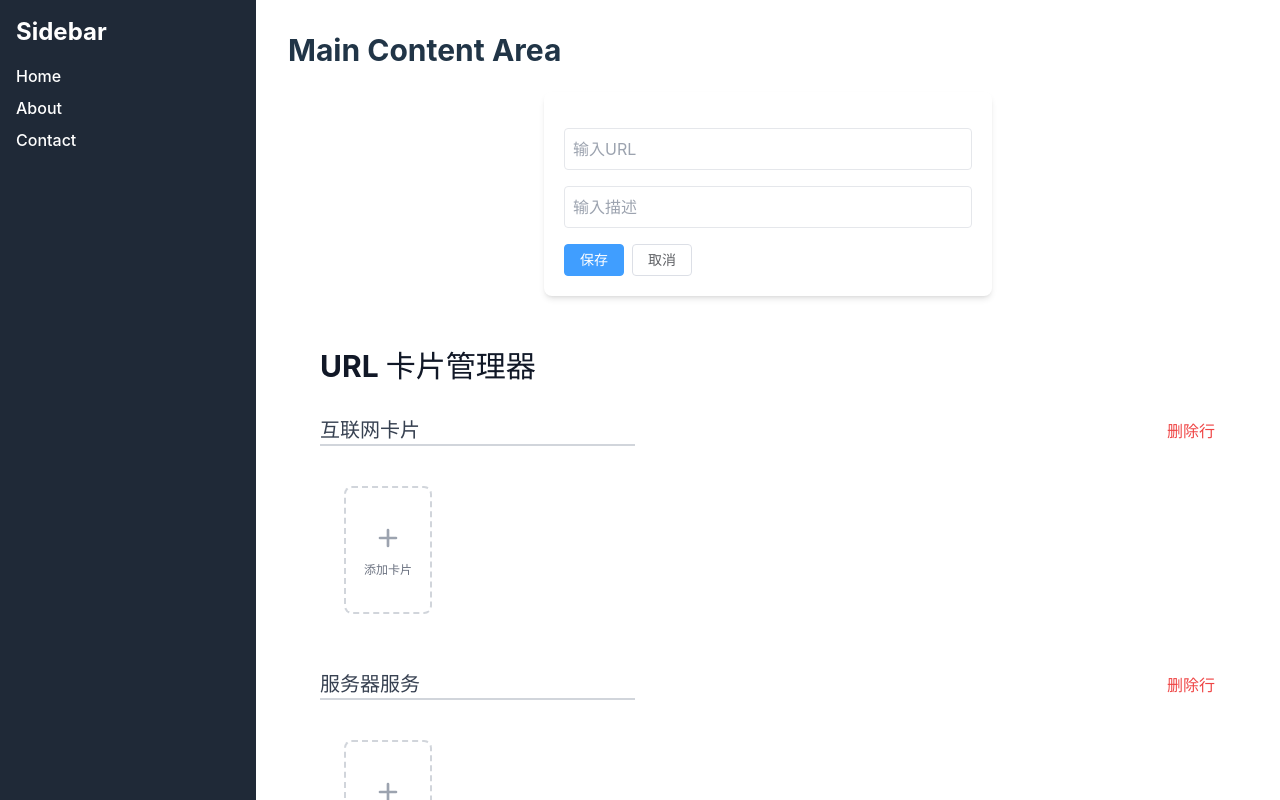
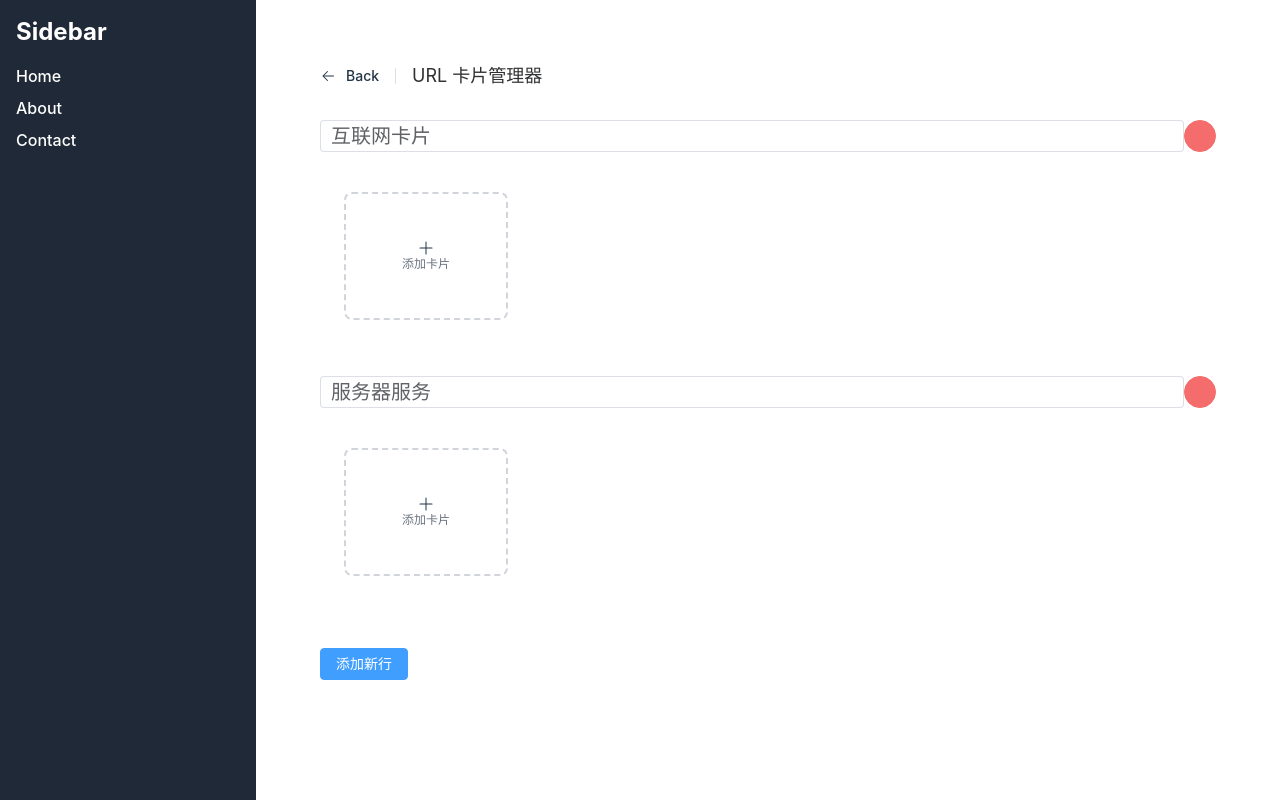
Before and after one commit to re0phimes/WebNavi, a Vue app: page / in a window 1280 px wide. Built offline with nearby package versions, Linux system fonts and the light colour scheme.

Commit message:
feat:增加了element-plus icon

```diff
--- a/package.json
+++ b/package.json
@@ -9,6 +9,7 @@
     "preview": "vite preview"
   },
   "dependencies": {
+    "@element-plus/icons-vue": "^2.3.1",
     "element-plus": "^2.8.3",
     "vue": "^3.4.37"
   },
--- a/src/App.vue
+++ b/src/App.vue
@@ -25,9 +25,7 @@ import UrlManager from './components/UrlManager.vue';
         <!-- 主内容区域 -->
         <div class="flex-1 overflow-hidden">
             <div class="h-full overflow-y-auto p-8">
-                <h1 class="text-3xl font-bold mb-6">Main Content Area</h1>
 
-                <UrlCard></UrlCard>
                 <UrlManager></UrlManager>
             </div>
         </div>
--- a/src/components/UrlCard.vue
+++ b/src/components/UrlCard.vue
@@ -1,50 +1,68 @@
 <template>
-    <div class="max-w-md mx-auto my-5">
-        <div class="bg-white shadow-md rounded-lg overflow-hidden">
-            <div class="p-5 relative" @mouseenter="showActions = true" @mouseleave="showActions = false">
+    <el-card class="max-w-md mx-auto my-5" shadow="hover">
+      <div
+        class="p-5 relative"
+        @mouseenter="showActions = true"
+        @mouseleave="showActions = false"
+      >
         <div v-if="!isEditing" @click="openUrl" class="cursor-pointer">
           <div class="flex items-center">
-                        <img v-if="favicon" :src="favicon" alt="Favicon" class="w-6 h-6 mr-3">
+            <img
+              v-if="favicon"
+              :src="favicon"
+              alt="Favicon"
+              class="w-6 h-6 mr-3"
+            />
             <div>
-                            <div class="font-bold text-lg">{{ url || '未设置 URL' }}</div>
-                            <div class="text-sm text-gray-600">{{ description || '无描述' }}</div>
+              <div class="font-bold">{{ url || '未设置 URL' }}</div>
+              <div class="text-gray-600">{{ description || '无描述' }}</div>
             </div>
           </div>
         </div>
 
         <form v-if="isEditing" @submit.prevent="saveUrl" class="space-y-4 mt-4">
           <div>
-                        <input v-model="editingUrl" placeholder="输入URL"
-                            class="w-full p-2 border rounded focus:outline-none focus:ring-2 focus:ring-blue-500" />
+            <el-input
+              v-model="editingUrl"
+              placeholder="输入URL"
+              clearable
+            />
           </div>
           <div>
-                        <input v-model="editingDescription" placeholder="输入描述"
-                            class="w-full p-2 border rounded focus:outline-none focus:ring-2 focus:ring-blue-500" />
+            <el-input
+              v-model="editingDescription"
+              placeholder="输入描述"
+              clearable
+            />
           </div>
           <div class="flex space-x-2">
             <el-button type="primary" native-type="submit">保存</el-button>
-                        <el-button @click="cancelEditing" type="default">取消</el-button>
+            <el-button @click="cancelEditing">取消</el-button>
           </div>
         </form>
 
         <div v-if="url && !isEditing" class="mt-4 flex items-center">
-                    <span :class="[
-                        'px-2 py-1 text-xs font-bold rounded-full',
-                        isOnline ? 'bg-green-500 text-white' : 'bg-red-500 text-white'
-                    ]">
+          <el-tag
+            :type="isOnline ? 'success' : 'danger'"
+            size="small"
+            effect="dark"
+          >
             {{ isOnline ? '在线' : '离线' }}
-                    </span>
-                    <el-button @click="checkStatus" class="ml-2" icon="el-icon-refresh" circle></el-button>
-                </div>
-
+          </el-tag>
+          <el-button
+            @click="checkStatus"
+            icon="el-icon-refresh"
+            circle
+            class="ml-2"
+          />
         </div>
       </div>
-    </div>
+    </el-card>
   </template>
 
   <script setup>
-import { ElMessage, ElButton } from 'element-plus';
-import { ref, onMounted, onUnmounted, watch } from 'vue'
+  import { ElMessage, ElButton, ElInput, ElCard, ElTag } from 'element-plus';
+  import { ref, onMounted, onUnmounted, watch } from 'vue';
 
   const props = defineProps({
     initialUrl: {
@@ -59,136 +77,136 @@ const props = defineProps({
       type: [String, Number],
       required: true
     }
-})
+  });
 
-const emit = defineEmits(['update:url', 'update:description', 'delete'])
+  const emit = defineEmits(['update:url', 'update:description', 'delete']);
 
-const url = ref(props.initialUrl)
-const description = ref(props.initialDescription)
-const editingUrl = ref(props.initialUrl)
-const editingDescription = ref(props.initialDescription)
-const isEditing = ref(!props.initialUrl)
-const isOnline = ref(false)
-const favicon = ref('')
-const showActions = ref(false)
+  const url = ref(props.initialUrl);
+  const description = ref(props.initialDescription);
+  const editingUrl = ref(props.initialUrl);
+  const editingDescription = ref(props.initialDescription);
+  const isEditing = ref(!props.initialUrl);
+  const isOnline = ref(false);
+  const favicon = ref('');
+  const showActions = ref(false);
 
   const isValidIpAddress = (ipAddress) => {
-    const ipPattern = /^(\d{1,3}\.){3}\d{1,3}$/
+    const ipPattern = /^(\d{1,3}\.){3}\d{1,3}$/;
     if (ipPattern.test(ipAddress)) {
-        const parts = ipAddress.split('.')
-        return parts.every(part => parseInt(part) >= 0 && parseInt(part) <= 255)
+      const parts = ipAddress.split('.');
+      return parts.every(part => parseInt(part) >= 0 && parseInt(part) <= 255);
     }
-    return false
-}
+    return false;
+  };
 
   const startEditing = () => {
-    editingUrl.value = url.value
-    editingDescription.value = description.value
-    isEditing.value = true
-}
+    editingUrl.value = url.value;
+    editingDescription.value = description.value;
+    isEditing.value = true;
+  };
 
   const saveUrl = async () => {
     if (editingUrl.value) {
       try {
-            await updateUrl(props.id, editingUrl.value, editingDescription.value)
-            url.value = editingUrl.value
-            description.value = editingDescription.value
-            isEditing.value = false
-            emit('update:url', url.value)
-            emit('update:description', description.value)
-            checkStatus()
-            fetchFavicon()
-            ElMessage.success('URL 更新成功')
+        // await updateUrl(props.id, editingUrl.value, editingDescription.value);
+        url.value = editingUrl.value;
+        description.value = editingDescription.value;
+        isEditing.value = false;
+        // emit('update:url', url.value);
+        // emit('update:description', description.value);
+        checkStatus();
+        // fetchFavicon();
+        ElMessage.success('URL 更新成功');
       } catch (error) {
-            ElMessage.error('URL 更新失败')
+        ElMessage.error('URL 更新失败');
       }
     } else {
-        ElMessage.error('请输入有效的URL')
+      ElMessage.error('请输入有效的URL');
     }
-}
+  };
 
   const cancelEditing = () => {
-    isEditing.value = false
-    editingUrl.value = url.value
-    editingDescription.value = description.value
-}
+    isEditing.value = false;
+    editingUrl.value = url.value;
+    editingDescription.value = description.value;
+  };
 
   const checkStatus = async () => {
     if (url.value) {
       try {
-            const response = await fetch(url.value, { mode: 'no-cors' })
-            isOnline.value = response.status === 0 || (response.status >= 200 && response.status < 300)
-            ElMessage.success(`状态更新成功: ${isOnline.value ? '在线' : '离线'}`)
+        const response = await fetch(url.value, { mode: 'no-cors' });
+        isOnline.value = response.status === 0 || (response.status >= 200 && response.status < 300);
+        ElMessage.success(`状态更新成功: ${isOnline.value ? '在线' : '离线'}`);
       } catch (error) {
-            isOnline.value = false
-            ElMessage.error('检查状态时发生错误')
+        isOnline.value = false;
+        ElMessage.error('检查状态时发生错误');
       }
     }
-}
+  };
 
   const fetchFavicon = () => {
     if (url.value) {
-        let faviconUrl
+      let faviconUrl;
       if (isValidIpAddress(url.value)) {
-            faviconUrl = `http://${url.value}/favicon.ico`
+        faviconUrl = `http://${url.value}/favicon.ico`;
       } else {
         try {
-                const urlObject = new URL(url.value)
-                faviconUrl = `${urlObject.protocol}//${urlObject.hostname}/favicon.ico`
+          const urlObject = new URL(url.value);
+          faviconUrl = `${urlObject.protocol}//${urlObject.hostname}/favicon.ico`;
         } catch (error) {
-                faviconUrl = `http://${url.value}/favicon.ico`
+          faviconUrl = `http://${url.value}/favicon.ico`;
         }
       }
-        favicon.value = faviconUrl
+      favicon.value = faviconUrl;
     } else {
-        favicon.value = ''
+      favicon.value = '';
     }
-}
+  };
 
   const openUrl = () => {
     if (url.value) {
-        let fullUrl = url.value
+      let fullUrl = url.value;
       if (!fullUrl.startsWith('http://') && !fullUrl.startsWith('https://') && !isValidIpAddress(fullUrl)) {
-            fullUrl = `http://${fullUrl}`
+        fullUrl = `http://${fullUrl}`;
       } else if (isValidIpAddress(fullUrl)) {
-            fullUrl = `http://${fullUrl}`
+        fullUrl = `http://${fullUrl}`;
       }
-        window.open(fullUrl, '_blank', 'noopener,noreferrer')
+      window.open(fullUrl, '_blank', 'noopener,noreferrer');
     }
-}
+  };
 
   const deleteCard = async () => {
     try {
-        await deleteUrl(props.id)
-        emit('delete', props.id)
-        ElMessage.success('URL 删除成功')
+      await deleteUrl(props.id);
+      emit('delete', props.id);
+      ElMessage.success('URL 删除成功');
     } catch (error) {
-        ElMessage.error('URL 删除失败')
+      ElMessage.error('URL 删除失败');
     }
-}
+  };
 
   onMounted(() => {
     if (url.value) {
-        checkStatus()
-        fetchFavicon()
+      checkStatus();
+      fetchFavicon();
     }
-})
+  });
 
   watch(() => props.initialUrl, (newValue) => {
-    url.value = newValue
-    editingUrl.value = newValue
-    isEditing.value = !newValue
-    fetchFavicon()
-})
+    url.value = newValue;
+    editingUrl.value = newValue;
+    isEditing.value = !newValue;
+    fetchFavicon();
+  });
 
   watch(() => props.initialDescription, (newValue) => {
-    description.value = newValue
-    editingDescription.value = newValue
-})
+    description.value = newValue;
+    editingDescription.value = newValue;
+  });
 
-const timer = setInterval(checkStatus, 60000)
+  const timer = setInterval(checkStatus, 60000);
 
   onUnmounted(() => {
-    clearInterval(timer)
-})
+    clearInterval(timer);
+  });
   </script>
--- a/src/components/UrlManager.vue
+++ b/src/components/UrlManager.vue
@@ -1,96 +1,79 @@
 <template>
     <div class="max-w-full mx-auto px-4 sm:px-6 lg:px-8 py-8">
-    <h1 class="text-3xl font-bold text-gray-900 mb-8">URL 卡片管理器</h1>
+        <el-page-header content="URL 卡片管理器" class="mb-8"></el-page-header>
 
         <div v-for="(row, rowIndex) in rows" :key="rowIndex" class="mb-8">
             <div class="flex justify-between items-center mb-4">
-        <input
-          v-model="row.title"
-          class="text-xl font-semibold text-gray-700 bg-transparent border-b-2 border-gray-300 focus:border-blue-500 outline-none"
-          placeholder="输入行标题"
-        />
-        <button
-          @click="removeRow(rowIndex)"
-          class="text-red-500 hover:text-red-600 transition duration-300 ease-in-out"
-        >
-          删除行
-        </button>
+                <el-input v-model="row.title" placeholder="输入行标题" class="text-xl font-semibold"></el-input>
+                <el-button type="danger" icon="el-icon-delete" @click="removeRow(rowIndex)" circle></el-button>
             </div>
 
-      <div class="grid grid-cols-6 gap-4">
+            <div class="grid grid-cols-4 gap-4">
                 <div v-for="(card, cardIndex) in row.cards" :key="cardIndex" class="relative">
-          <UrlCard
-            :initial-url="card.url"
-            @update:url="updateCard(rowIndex, cardIndex, $event)"
-            class="h-full"
-          />
-          <button
-            @click="removeCard(rowIndex, cardIndex)"
-            class="absolute top-2 right-2 bg-red-500 hover:bg-red-600 text-white rounded-full p-1 transition duration-300 ease-in-out"
-          >
-            <svg xmlns="http://www.w3.org/2000/svg" class="h-4 w-4" viewBox="0 0 20 20" fill="currentColor">
-              <path fill-rule="evenodd" d="M4.293 4.293a1 1 0 011.414 0L10 8.586l4.293-4.293a1 1 0 111.414 1.414L11.414 10l4.293 4.293a1 1 0 01-1.414 1.414L10 11.414l-4.293 4.293a1 1 0 01-1.414-1.414L8.586 10 4.293 5.707a1 1 0 010-1.414z" clip-rule="evenodd" />
-            </svg>
-          </button>
+                    <UrlCard :initial-url="card.url" @update:url="updateCard(rowIndex, cardIndex, $event)"
+                        class="h-full" />
+                    <el-button type="primary" @click="updateCard(rowIndex, cardIndex)" circle
+                        class="absolute top-2 right-12">
+                        <el-icon>
+                            <edit />
+                        </el-icon>
+                    </el-button>
+                    <el-button type="danger" @click="removeCard(rowIndex, cardIndex)" circle
+                        class="absolute top-2 right-2">
+                        <el-icon>
+                            <delete />
+                        </el-icon>
+                    </el-button>
                 </div>
-        <div
-          v-if="row.cards.length < 100"
-          @click="addCard(rowIndex)"
-          class="flex flex-col items-center justify-center h-32 m-6 border-2 border-dashed border-gray-300 rounded-lg cursor-pointer transition duration-300 ease-in-out hover:bg-gray-50"
-        >
-          <svg class="w-8 h-8 text-gray-400 mb-2" fill="none" stroke="currentColor" viewBox="0 0 24 24" xmlns="http://www.w3.org/2000/svg">
-            <path stroke-linecap="round" stroke-linejoin="round" stroke-width="2" d="M12 6v6m0 0v6m0-6h6m-6 0H6"></path>
-          </svg>
+                <div v-if="row.cards.length < 100" @click="addCard(rowIndex)"
+                    class="flex flex-col items-center justify-center h-32 m-6 border-2 border-dashed border-gray-300 rounded-lg cursor-pointer transition duration-300 ease-in-out hover:bg-gray-50">
+                    <el-icon>
+                        <plus />
+                    </el-icon>
                     <span class="text-xs text-gray-500">添加卡片</span>
                 </div>
             </div>
         </div>
 
-    <button
-      @click="addRow"
-      class="mt-4 px-4 py-2 bg-blue-500 text-white rounded hover:bg-blue-600 transition duration-300 ease-in-out"
-    >
+        <el-button @click="addRow" type="primary" class="mt-4">
             添加新行
-    </button>
+        </el-button>
     </div>
 </template>
 
 <script setup>
-import { ref, watch } from 'vue'
-import UrlCard from './UrlCard.vue'
+import { ref, watch } from 'vue';
+import { ElButton, ElInput, ElPageHeader, ElIcon } from 'element-plus';
+import { Plus, Delete, Edit } from '@element-plus/icons-vue';
+import UrlCard from './UrlCard.vue';
 
 const rows = ref([
     { title: '互联网卡片', cards: [] },
     { title: '服务器服务', cards: [] }
-])
+]);
 
 const addRow = () => {
-  rows.value.push({ title: '', cards: [] })
-}
+    rows.value.push({ title: '', cards: [] });
+};
 
 const removeRow = (rowIndex) => {
-  rows.value.splice(rowIndex, 1)
-}
+    rows.value.splice(rowIndex, 1);
+};
 
 const addCard = (rowIndex) => {
     if (rows.value[rowIndex].cards.length < 100) {
-    rows.value[rowIndex].cards.push({ url: '' })
+        rows.value[rowIndex].cards.push({ url: '' });
     }
-}
-
-const updateCard = (rowIndex, cardIndex, newUrl) => {
-  rows.value[rowIndex].cards[cardIndex].url = newUrl
-}
+};
 
 const removeCard = (rowIndex, cardIndex) => {
-  rows.value[rowIndex].cards.splice(cardIndex, 1)
+    rows.value[rowIndex].cards.splice(cardIndex, 1);
+};
+
+watch(rows, (newRows) => {
+    const lastRow = newRows[newRows.length - 1];
+    if (lastRow && lastRow.cards.length === 100) {
+        addRow();
     }
-
-// 监视所有行，当某一行填满时自动添加新行
-watch(rows, (newRows) => {
-  const lastRow = newRows[newRows.length - 1]
-  if (lastRow && lastRow.cards.length === 100) {
-    addRow()
-  }
-}, { deep: true })
+}, { deep: true });
 </script>
```
Also changed, not shown: 1 other file (tests, documents, lock files or other folders). Lines whose indentation alone changed are shown as unchanged.
